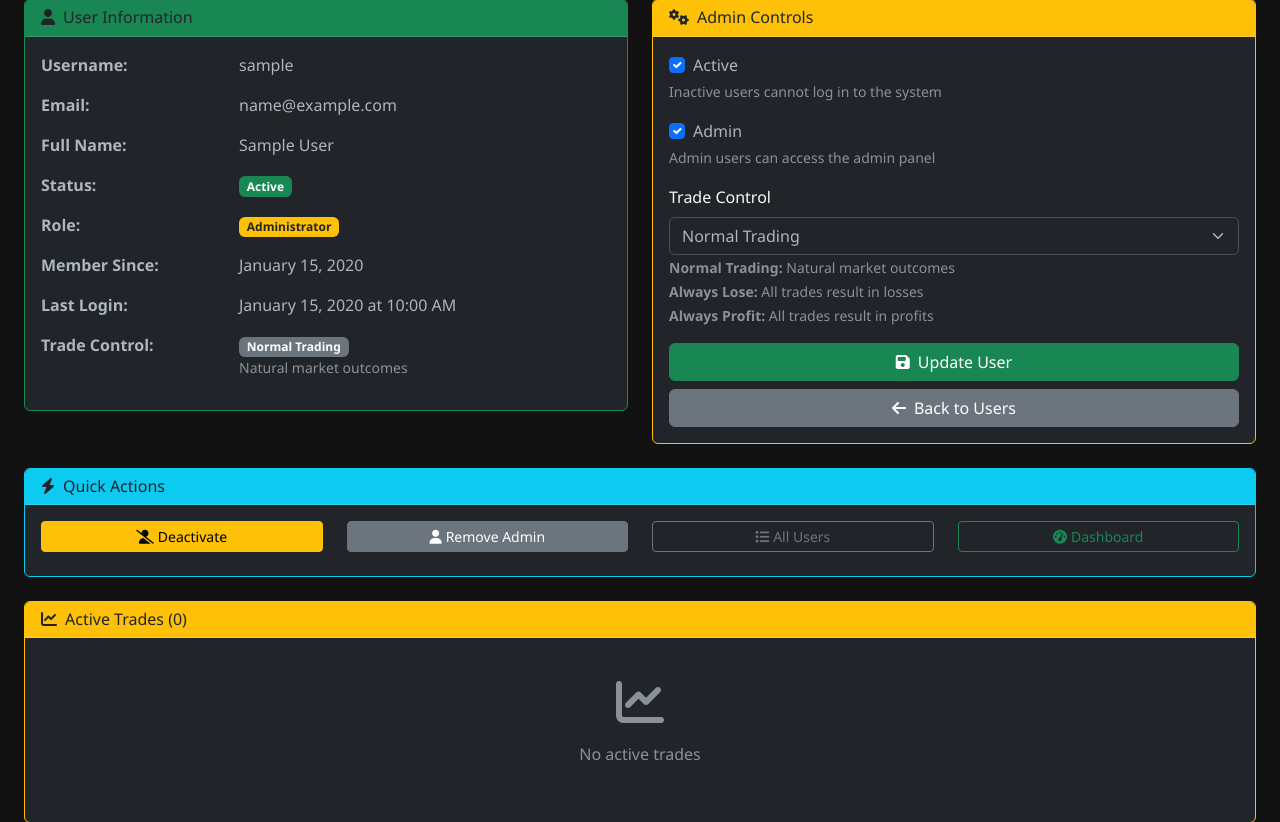
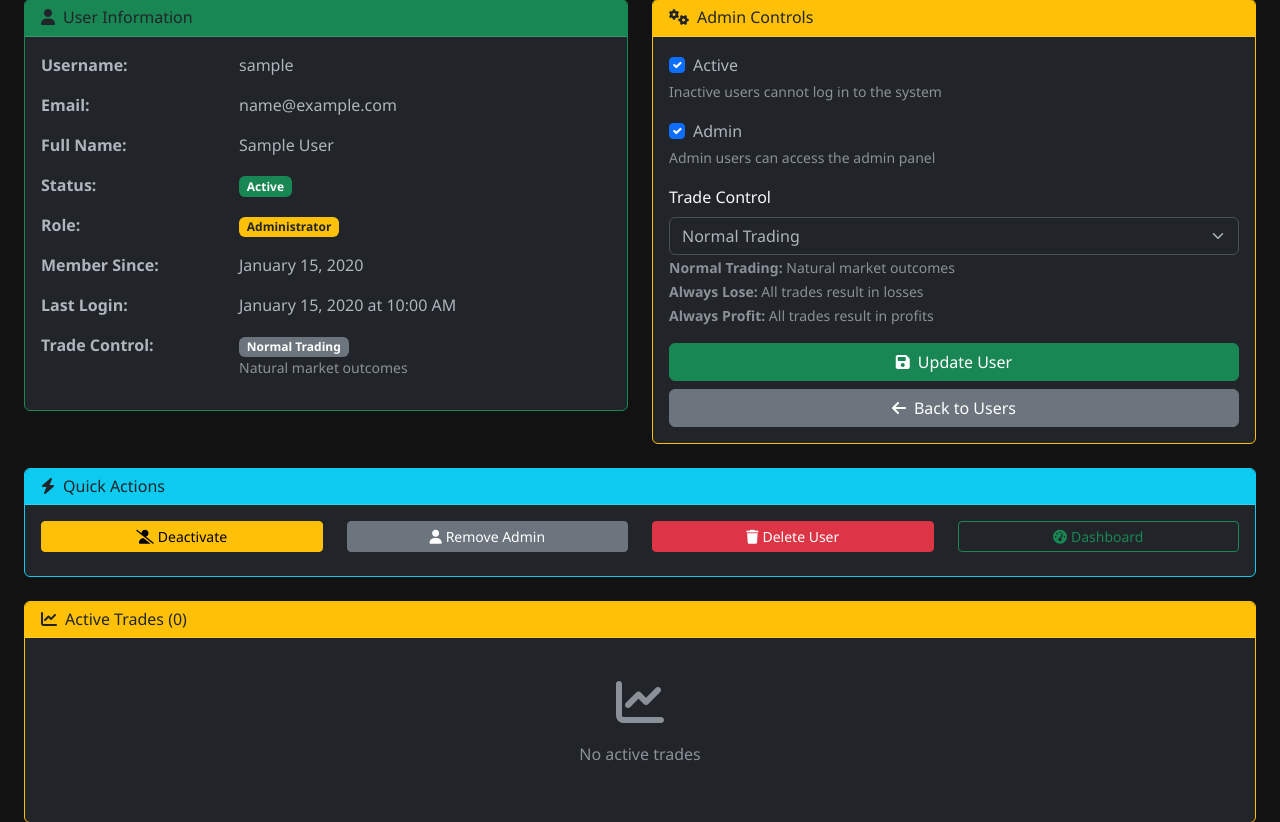
Before and after one commit to amanu477/trade-horizon, a Flask app: page /admin/user/1 in a window 1280 px wide. Shown: the part 176-998 px from the top of the page. Run offline with Flask 3, Linux system fonts and the light colour scheme; a user stored in the database is signed in; tables that the repository leaves empty hold one stand-in row (values such as "Sample post"); some libraries are stand-ins or nearby versions.

Commit message:
Give administrators ability to remove users and their trading information
Implements admin user deletion route and UI, including data cascade deletes and safety checks.

Replit-Commit-Author: Agent
Replit-Commit-Session-Id: 5eed7744-6818-40cc-8891-cd9ea0f9cfc0
Replit-Commit-Screenshot-Url: https://storage.googleapis.com/screenshot-production-us-central1/fc00bf03-5057-4343-9f19-c7f19a483e52/153091f2-ae51-4c09-9f76-1abbf6b22dab.jpg

```diff
--- a/routes.py
+++ b/routes.py
@@ -1113,3 +1113,50 @@ def admin_manipulate_trade(trade_id):
 
     db.session.commit()
     return redirect(url_for('admin_user_detail', user_id=trade.user_id))
+
+@app.route('/admin/users/<int:user_id>/delete', methods=['POST'])
+@login_required
+@admin_required
+def admin_delete_user(user_id):
+    """Delete a user and all their associated data"""
+    user_to_delete = User.query.get_or_404(user_id)
+
+    # Prevent deletion of admin users (safety measure)
+    if user_to_delete.is_admin:
+        flash('Cannot delete admin users for security reasons', 'error')
+        return redirect(url_for('admin_user_detail', user_id=user_id))
+
+    # Prevent self-deletion
+    if user_to_delete.id == current_user.id:
+        flash('You cannot delete your own account', 'error')
+        return redirect(url_for('admin_user_detail', user_id=user_id))
+
+    try:
+        username = user_to_delete.username
+
+        # Delete user's trades (cascade should handle this, but being explicit)
+        Trade.query.filter_by(user_id=user_id).delete()
+
+        # Delete user's transactions
+        Transaction.query.filter_by(user_id=user_id).delete()
+
+        # Delete user's staking positions
+        StakingPosition.query.filter_by(user_id=user_id).delete()
+
+        # Delete user's deposit requests
+        DepositRequest.query.filter_by(user_id=user_id).delete()
+
+        # Delete user's wallet
+        Wallet.query.filter_by(user_id=user_id).delete()
+
+        # Finally delete the user
+        db.session.delete(user_to_delete)
+        db.session.commit()
+
+        flash(f'User "{username}" and all associated data has been permanently deleted', 'success')
+        return redirect(url_for('admin_users'))
+
+    except Exception as e:
+        db.session.rollback()
+        flash(f'Error deleting user: {str(e)}', 'error')
+        return redirect(url_for('admin_user_detail', user_id=user_id))
--- a/templates/admin/user_detail.html
+++ b/templates/admin/user_detail.html
@@ -200,9 +200,13 @@
                             {% endif %}
                         </div>
                         <div class="col-md-3 mb-2">
-                            <a href="{{ url_for('admin_users') }}" class="btn btn-outline-secondary btn-sm w-100">
-                                <i class="fas fa-list me-1"></i>All Users
-                            </a>
+                            <form method="POST" action="{{ url_for('admin_delete_user', user_id=user.id) }}" style="display: inline;">
+                                {{ form.hidden_tag() }}
+                                <button type="submit" class="btn btn-danger btn-sm w-100"
+                                        onclick="return confirm('⚠️ WARNING: This will permanently delete the user and ALL their data (trades, wallet, transactions). This action CANNOT be undone. Are you absolutely sure?')">
+                                    <i class="fas fa-trash me-1"></i>Delete User
+                                </button>
+                            </form>
                         </div>
                         <div class="col-md-3 mb-2">
                             <a href="{{ url_for('admin_dashboard') }}" class="btn btn-outline-success btn-sm w-100">
```
Also changed, not shown: replit.md (+1 -0 lines).
